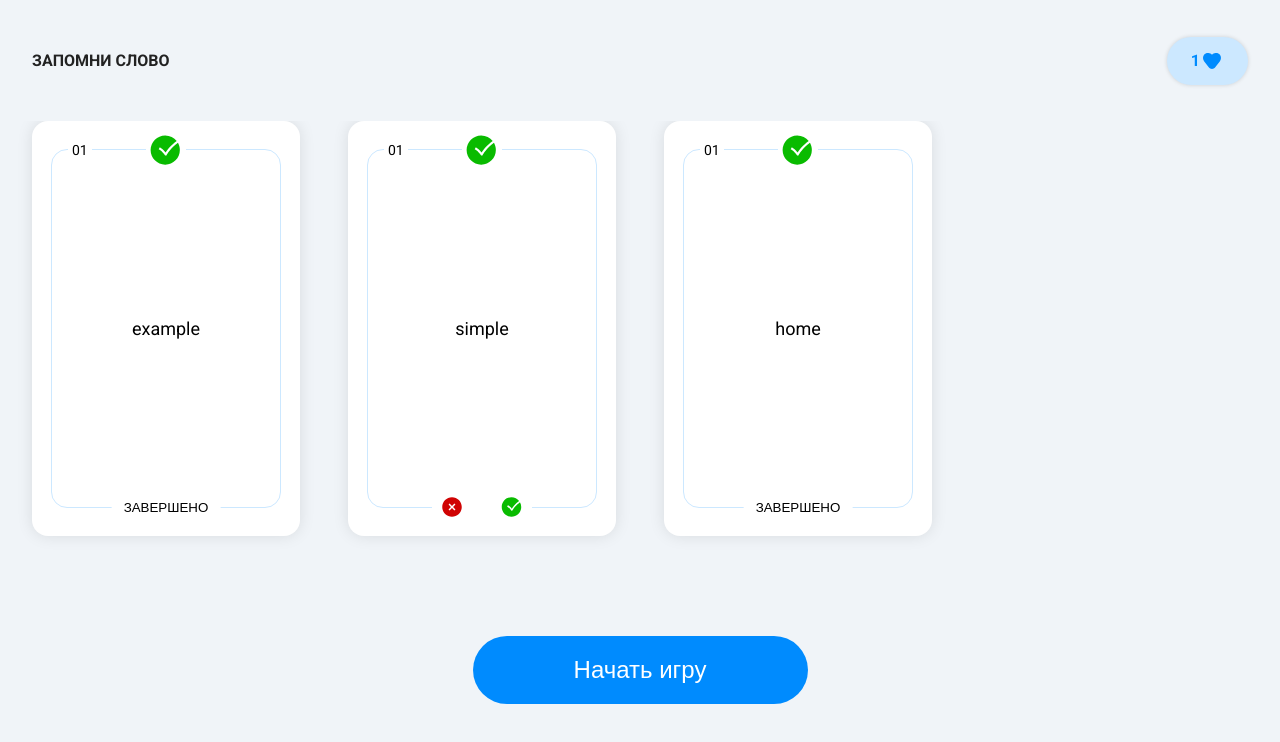
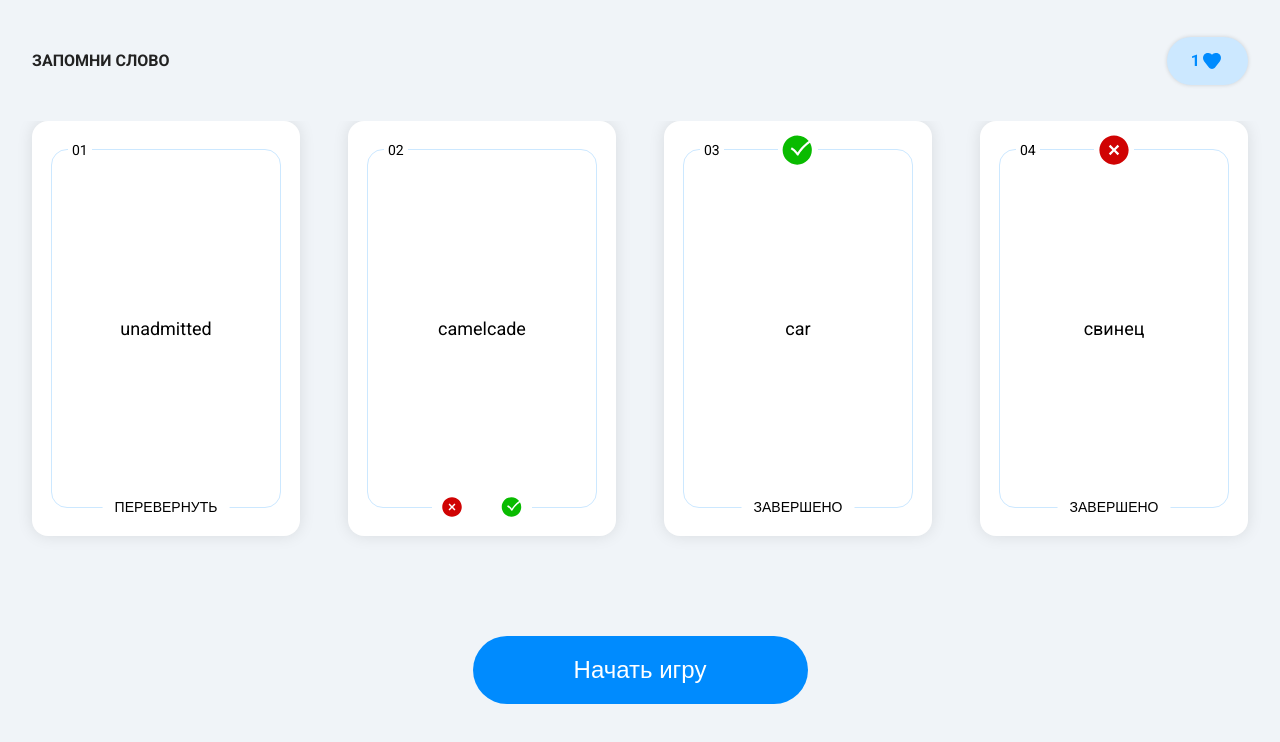
Before and after one commit to e-star8in/vue-education, a Vue app in the folder memory/: page / in a window 1280 px wide. Shown: the top 742 px of the page. Built offline with nearby package versions, Linux system fonts and the light colour scheme.

Commit message:
add v-if state,status

```diff
--- a/memory/src/App.vue
+++ b/memory/src/App.vue
@@ -7,17 +7,27 @@ import {ref} from "vue";
 const score = ref(1)
 
 const cards = ref([
-  {word: 'example', translation: 'пример', state: 'closed', status: 'pending'},
   {
-    word: 'simple',
-    translation: 'простой',
+    word: 'unadmitted',
+    translation: 'непризнанный',
+    state: 'closed',
+    status: 'pending'
+  }, {
+    word: 'camelcade',
+    translation: 'караван верблюдов',
+    state: 'opened',
+    status: 'pending'
+  },
+  {
+    word: 'car',
+    translation: 'автомобиль',
+    state: 'opened',
+    status: 'success'
+  }, {
+    word: 'свинец',
+    translation: 'свинец',
     state: 'opened',
     status: 'fail'
-  }, {
-    word: 'home',
-    translation: 'дом',
-    state: 'closed',
-    status: 'success'
   }])
 
 const actionFlip = () => {
@@ -34,6 +44,7 @@ const actionFlip = () => {
           <Card
               v-for="(card, i) in cards"
               :key="i"
+              :number="i+1"
               :state="card.state"
               :status="card.status"
               :translation="card.translation"
--- a/memory/src/components/Card.vue
+++ b/memory/src/components/Card.vue
@@ -1,10 +1,13 @@
 <script setup>
+import {computed} from "vue";
 
 import IconSuccess from "@/icons/IconSuccess.vue";
+import IconError from "@/icons/IconError.vue";
 import ErrorButton from "@/components/ErrorButton.vue";
 import SuccessButton from "@/components/SuccessButton.vue";
 
 const props = defineProps({
+  number: {type: Number, default: 1},
   word: {type: String, default: ''},
   translation: {type: String, default: ''},
   state: {
@@ -19,6 +22,7 @@ const props = defineProps({
   },
 })
 const emit = defineEmits(['flip-card', 'change-status'])
+const formattedNumber = computed(() => String(props.number).padStart(2, '0'))
 
 function flipCard() {
   emit('flip-card', props.state)
@@ -34,22 +38,26 @@ function changeStatus() {
   <div class="card">
     <div class="card__wrapper">
       <div class="card__number">
-        <span>01</span>
+        <span>{{ formattedNumber }}</span>
       </div>
       <div class="card__result">
-        <!--        <IconError/>-->
-        <IconSuccess/>
+        <IconSuccess v-if="status === 'success'"/>
+        <IconError v-else-if="status === 'fail'"/>
+        <template v-else></template>
       </div>
       <div class="card__label">{{ props.word }}</div>
       <div class="card__action">
+        <div v-if="state === 'opened'" class="card__status" @click="changeStatus">
+          <button v-if="status !== 'pending'" class="card__flip card__flip--end">Завершено</button>
+          <template v-else>
+            <ErrorButton/>
+            <SuccessButton/>
+          </template>
+        </div>
+        <button v-else class="card__flip" @click="flipCard">
+          Перевернуть
+        </button>
 
-        <button v-if="props.state === 'closed'" class="card__flip" @click="flipCard">
-          {{ props.state === 'opened' ? 'Перевернуть' : 'Завершено' }}
-        </button>
-        <div v-else class="card__status" @click="changeStatus">
-          <ErrorButton/>
-          <SuccessButton/>
-        </div>
       </div>
     </div>
   </div>
@@ -98,13 +106,14 @@ function changeStatus() {
     display: flex;
     align-items: center;
     justify-content: center;
-    padding: 2px;
+
     transform: translate(-50%, -50%);
     background-color: var(--color-primary-inverted);
 
     svg {
       width: 36px;
       height: 36px;
+      padding: 2px;
     }
   }
 
@@ -134,19 +143,26 @@ function changeStatus() {
   }
 
   &__flip {
+    font-size: 14px;
     display: inline-flex;
     align-items: center;
     justify-content: center;
+    cursor: pointer;
     text-transform: uppercase;
     border: none;
     outline: none;
     background-color: var(--color-primary-inverted);
     gap: 8px;
+
+    &--end {
+      cursor: default;
+    }
   }
 
   &__status {
     display: flex;
     align-items: center;
+    cursor: default;
     gap: 32px;
   }
 }
```
